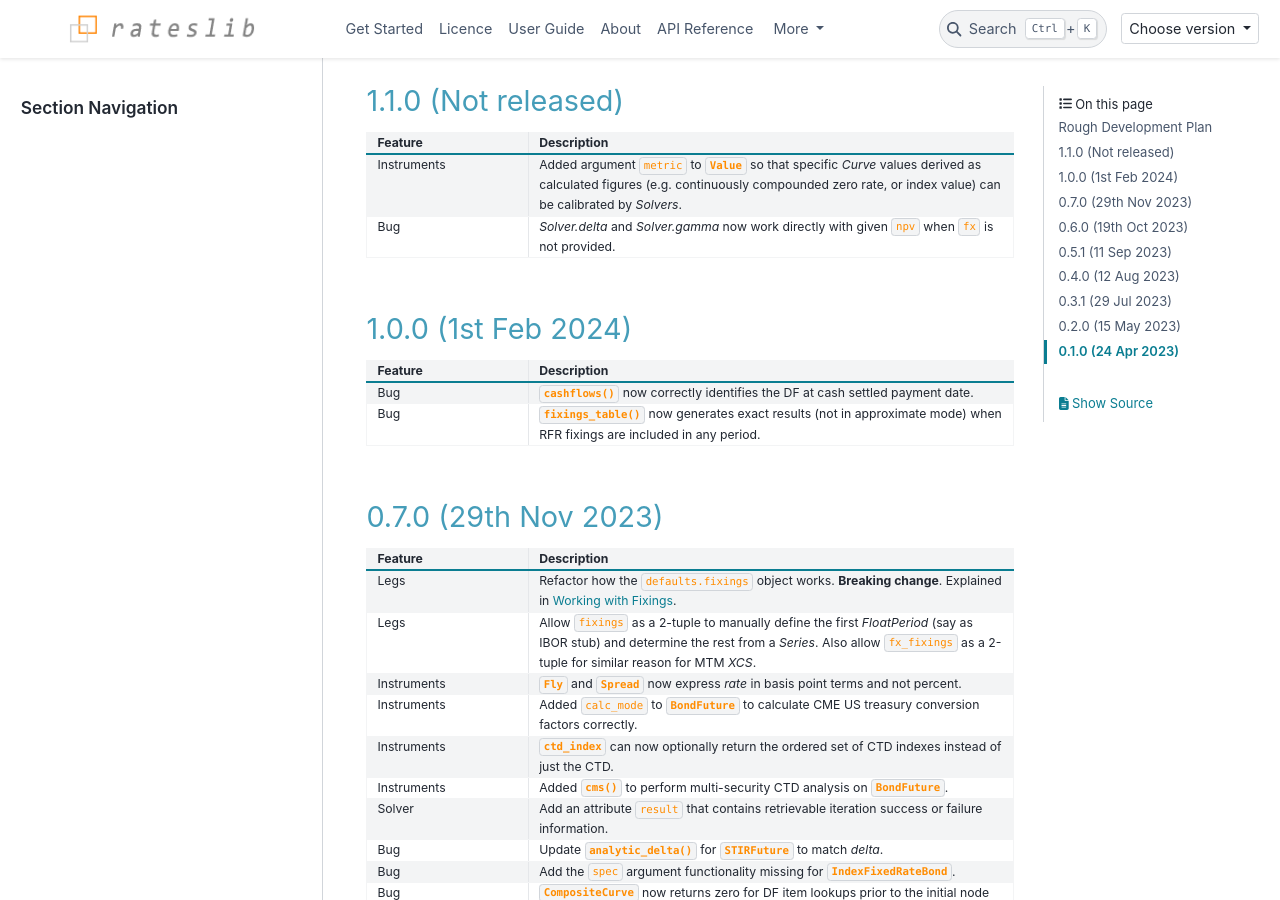
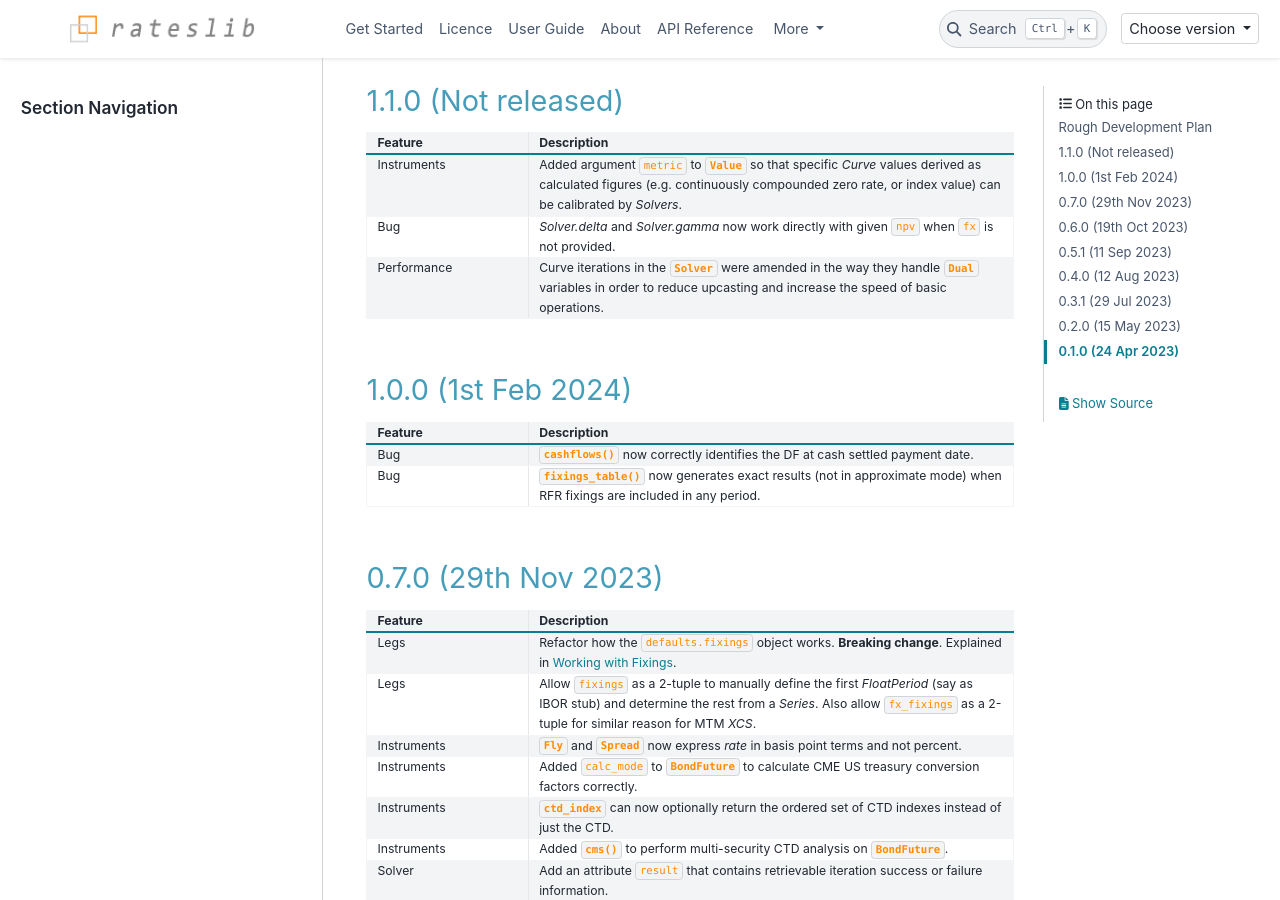
Before and after one commit to attack68/rateslib, a Sphinx documentation site: the page built from docs/source/i_whatsnew.rst, in a window 1280 px wide and 900 px high, scrolled down 694 px. Built offline with Sphinx 7.4.7 and the PyData theme 0.15.4, drawn with Linux system fonts in a browser that asks for light colours; comment, search, counter and statistics services are not loaded.

Commit message:
PERF: in curve iterations package all vars at once across all node to prevent _upcasting_

```diff
--- a/docs/source/i_whatsnew.rst
+++ b/docs/source/i_whatsnew.rst
@@ -59,6 +59,9 @@ email contact through **rateslib@gmail.com**.
        as calculated figures (e.g. continuously compounded zero rate, or index value) can be calibrated by *Solvers*.
    * - Bug
      - `Solver.delta` and `Solver.gamma` now work directly with given ``npv`` when ``fx`` is not provided.
+   * - Performance
+     - Curve iterations in the :class:`~rateslib.solver.Solver` were amended in the way they handle
+       :class:`~rateslib.dual.Dual` variables in order to reduce upcasting and increase the speed of basic operations.
 
 
 1.0.0 (1st Feb 2024)
```
